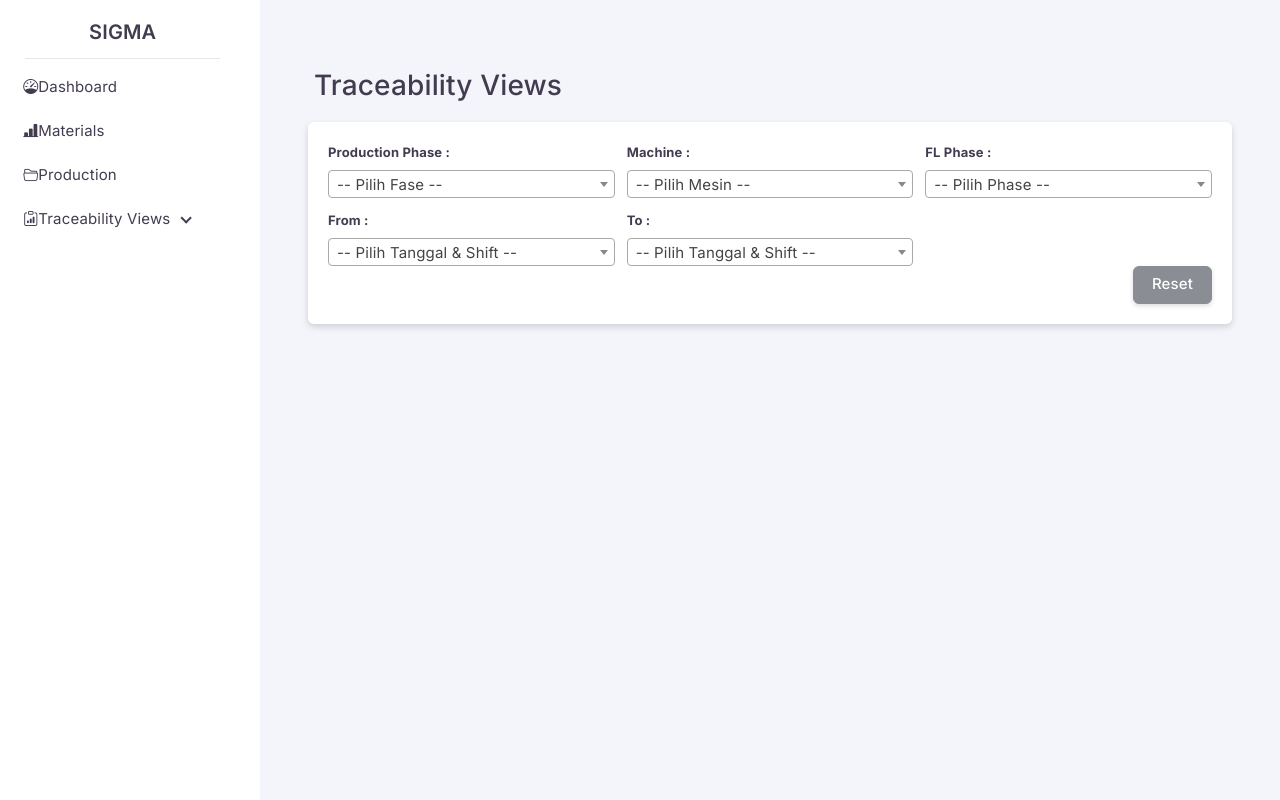
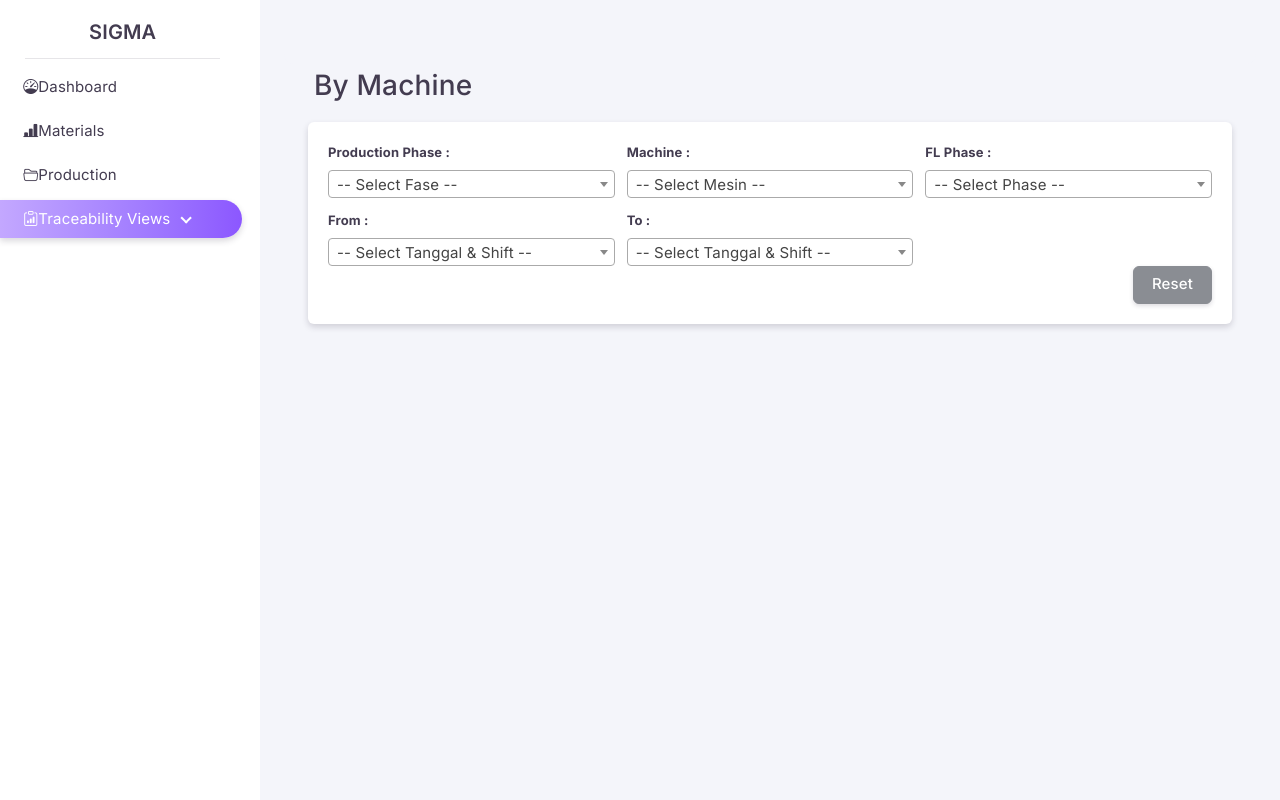
Before and after one commit to erika12340/SIGMA-PYTHON, a Django app: page /traceability_by_machine in a window 1280 px wide. Run offline with Django 5.2, Linux system fonts and the light colour scheme; data that the repository does not hold is empty; some libraries are stand-ins or nearby versions.

Commit message:
pembaharuanby cu dan by materials

```diff
--- a/material_app/templates/daftar_materials.html
+++ b/material_app/templates/daftar_materials.html
@@ -57,7 +57,7 @@
             <div class="col-md-6">
                 <label for="sfc" class="form-label fw-bold">Semi Finishing :</label>
                 <select name="sfc_code" id="sfc" class="form-select" onchange="this.form.submit()">
-                    <option value="">-- Pilih SFC --</option>
+                    <option value="">-- Select SFC --</option>
                     {% for sfc in sfc_list %}
                     <option value="{{ sfc.SFC_CODE }}" {% if sfc.SFC_CODE == selected_sfc %}selected{% endif %}>
                         {{ sfc.SFC_CODE }} - {{ sfc.SFC_DESC }}
@@ -68,7 +68,7 @@
             <div class="col-md-6">
                 <label for="mat" class="form-label fw-bold">IP Materials :</label>
                 <select name="mat_info" id="mat" class="form-select" onchange="this.form.submit()">
-                    <option value="">-- Pilih Material --</option>
+                    <option value="">-- Select Material --</option>
                     {% for m in materials %}
                     <option value="{{ m.MAT_CODE }}|{{ m.MAT_SAP_CODE }}|{{ m.MAT_VARIANT }}|{{ m.CNT_CODE }}"
                         {% if selected_mat_info == m.MAT_CODE|stringformat:"s"|add:"|"|add:m.MAT_SAP_CODE|add:"|"|add:m.MAT_VARIANT|add:"|"|add:m.CNT_CODE %}selected{% endif %}>
--- a/material_app/templates/data_produksi.html
+++ b/material_app/templates/data_produksi.html
@@ -13,7 +13,7 @@
                 <div class="col-md-4">
                     <label for="sfc" class="form-label fw-bold">Semi Finished :</label>
                     <select name="sfc_code" id="sfc" class="form-select" onchange="this.form.submit()">
-                        <option value="">-- Pilih SFC --</option>
+                        <option value="">-- Select SFC --</option>
                         {% for sfc in sfc_list %}
                         <option value="{{ sfc.SFC_CODE }}" {% if sfc.SFC_CODE == selected_sfc %}selected{% endif %}>
                             {{ sfc.SFC_CODE }} - {{ sfc.SFC_DESC }}
@@ -21,11 +21,12 @@
                         {% endfor %}
                     </select>
                 </div>
+
                 <!-- Pilih IP Materials -->
                 <div class="col-md-4">
                     <label for="mat" class="form-label fw-bold">IP Materials :</label>
                     <select name="mat_info" id="mat" class="form-select" onchange="this.form.submit()">
-                        <option value="">-- Pilih IP Materials --</option>
+                        <option value="">-- Select IP Materials --</option>
                         {% for m in materials %}
                         <option value="{{ m.MAT_SAP_CODE }}"
                             {% if selected_mat_info == m.MAT_SAP_CODE %}selected{% endif %}>
--- a/material_app/templates/templates2/index.html
+++ b/material_app/templates/templates2/index.html
@@ -1,43 +1,44 @@
 {% load static %}
-
 <!doctype html>
 <html lang="en" class="layout-menu-fixed layout-compact" data-assets-path="../assets/"
   data-template="vertical-menu-template-free">
 
 <head>
   <meta charset="utf-8" />
-  <meta name="viewport"
-    content="width=device-width, initial-scale=1.0, user-scalable=no, minimum-scale=1.0, maximum-scale=1.0" />
+  <meta name="viewport" content="width=device-width, initial-scale=1.0, user-scalable=no" />
   <meta name="robots" content="noindex, nofollow" />
-  <!-- Sistem Informasi Akomodasi Produksi Material -->
   <title>SIGMA</title>
 
   <!-- Custom CSS -->
   <link rel="stylesheet" href="{% static 'css/style.css' %}" />
+  <!-- Bootstrap 5.3.2 CSS -->
+  <link href="https://cdn.jsdelivr.net/npm/bootstrap@5.3.2/dist/css/bootstrap.min.css" rel="stylesheet"
+    integrity="sha384-..." crossorigin="anonymous" />
 
-  <!-- fonts -->
-  <meta name="description" content="" />
+  <!-- Fonts -->
   <link rel="preconnect" href="https://fonts.googleapis.com" />
   <link rel="preconnect" href="https://fonts.gstatic.com" crossorigin />
-  <link href="https://fonts.googleapis.com/css2?family=Inter:wght@300;400;500;600;700&ampdisplay=swap"
-    rel="stylesheet" />
+  <link href="https://fonts.googleapis.com/css2?family=Inter:wght@300;400;500;600;700&display=swap" rel="stylesheet" />
 
-  <!-- boostrap di folder static -->
+  <!-- Bootstrap Icons -->
   <link rel="stylesheet" href="https://cdn.jsdelivr.net/npm/bootstrap-icons@1.13.1/font/bootstrap-icons.min.css">
+
+  <!-- Vendor CSS -->
   <link rel="stylesheet" href="{% static 'assets/vendor/fonts/iconify-icons.css' %}" />
   <link rel="stylesheet" href="{% static 'assets/vendor/libs/node-waves/node-waves.css' %}" />
   <link rel="stylesheet" href="{% static 'assets/vendor/css/core.css' %}" />
-  <link rel="stylesheet" href="{% static '/assets/css/demo.css' %}" />
+  <link rel="stylesheet" href="{% static 'assets/css/demo.css' %}" />
   <link rel="stylesheet" href="{% static 'assets/vendor/libs/perfect-scrollbar/perfect-scrollbar.css' %}" />
   <link rel="stylesheet" href="{% static 'assets/vendor/libs/apex-charts/apex-charts.css' %}" />
+
+  <!-- Select2 -->
   <link href="https://cdn.jsdelivr.net/npm/select2@4.1.0-rc.0/dist/css/select2.min.css" rel="stylesheet" />
   <link rel="stylesheet"
     href="https://cdn.jsdelivr.net/npm/select2-bootstrap-5-theme@1.3.0/dist/select2-bootstrap-5-theme.min.css" />
+
+  <!-- jQuery -->
   <script src="https://ajax.googleapis.com/ajax/libs/jquery/3.7.1/jquery.min.js"></script>
   <script src="https://cdn.jsdelivr.net/npm/select2@4.1.0-rc.0/dist/js/select2.min.js"></script>
-
-
-
 </head>
 
 <body>
@@ -47,56 +48,58 @@
       <aside id="layout-menu" class="layout-menu menu-vertical menu bg-menu-theme"
         style="background-color: rgb(255, 255, 255);">
         <div class="app-brand demo">
-          <a href="index.html" class="app-brand-link">
+          <a href="/" class="app-brand-link">
             <span class="app-brand-text demo menu-text fw-semibold mt-8" style="text-align: center;">SIGMA
-              <hr style="width: 195px;"></span>
+              <hr style="width: 195px;">
+            </span>
           </a>
         </div>
         <div class="menu-inner-shadow"></div>
         <ul class="menu-inner py-1">
-
           <li class="menu-item" id="menu-dashboard">
-            <a href="/" class="menu-link md-2">
+            <a href="/" class="menu-link">
               <i class="bi bi-speedometer"></i>
-              <div data-i18n="Icons">Dashboard</div>
+              <div>Dashboard</div>
             </a>
           </li>
 
           <li class="menu-item" id="daftar_materials">
             <a href="daftar_materials" class="menu-link">
               <i class="bi bi-bar-chart-line-fill"></i>
-              <div data-i18n="Icons">Materials</div>
+              <div>Materials</div>
             </a>
           </li>
+
           <li class="menu-item" id="data_produksi">
             <a href="data_produksi" class="menu-link">
               <i class="bi bi-folder2-open"></i>
-              <div data-i18n="Icons">Production</div>
+              <div>Production</div>
             </a>
           </li>
 
+          <!-- Dropdown Menu -->
           <li class="menu-item dropdown" id="traceability">
-            <a href="#" class="menu-link dropdown-toggle" data-bs-toggle="dropdown" aria-expanded="false">
+            <a class="menu-link dropdown-toggle" href="#" id="dropdownMenuLink" role="button" data-bs-toggle="dropdown"
+              aria-expanded="false">
               <i class="bi bi-clipboard-data"></i>
-              <div data-i18n="Icons">Traceability Views</div>
+              <div>Traceability Views</div>
             </a>
-            <ul class="dropdown-menu">
-              <li id="by_machine">
-                <a class="dropdown-item" href="traceability_by_machine">By Materials</a>
+            <ul class="dropdown-menu" aria-labelledby="dropdownMenuLink">
+              <li id="traceability_by_machine">
+                <a class="dropdown-item" href="traceability_by_machine">By Machine</a>
               </li>
-              <li id="by_cu">
-                <a class="dropdown-item " href="traceability_by_cu">By CU</a>
+              <li id="traceability_by_cu">
+                <a class="dropdown-item" href="traceability_by_cu">By CU</a>
               </li>
-              <li id="by_materials">
-                <a class="dropdown-item" href="url 'traceability_by_materials">By Materials</a>
+              <li id="traceability_by_materials">
+                <a class="dropdown-item" href="traceability_by_materials">By Materials</a>
               </li>
             </ul>
           </li>
-
         </ul>
       </aside>
 
-      <!-- NAVBAR-->
+      <!-- Page Content -->
       <div class="layout-page">
         <nav
           class="layout-navbar container-xxl navbar-detached navbar navbar-expand-xl align-items-center bg-navbar-theme"
@@ -107,21 +110,24 @@
             </a>
           </div>
           <div class="navbar-nav-right d-flex align-items-center justify-content-end" id="navbar-collapse">
+            <!-- navbar content -->
           </div>
         </nav>
-        <!-- /NAVBAR-->
-
-        {% block content %} {% endblock %}
-
+        {% block content %}{% endblock %}
       </div>
     </div>
   </div>
   <div class="layout-overlay layout-menu-toggle"></div>
-  </div>
 
-  <!-- Boostrap JS -->
+  <!-- JS & Plugins -->
   <script src="https://cdn.datatables.net/1.13.7/js/jquery.dataTables.min.js"></script>
   <script src="https://cdn.datatables.net/1.13.7/js/dataTables.bootstrap4.min.js"></script>
+
+  <!-- Bootstrap 5.3.2 JS Bundle with Popper -->
+  <script src="https://cdn.jsdelivr.net/npm/bootstrap@5.3.2/dist/js/bootstrap.bundle.min.js" integrity="sha384-..."
+    crossorigin="anonymous"></script>
+
+  <!-- JS in folder -->
   <script src="{% static 'assets/vendor/libs/jquery/jquery.js' %}"></script>
   <script src="{% static 'assets/vendor/libs/popper/popper.js' %}"></script>
   <script src="{% static 'assets/vendor/js/bootstrap.js' %}"></script>
@@ -132,26 +138,26 @@
   <script src="{% static 'assets/js/main.js' %}"></script>
   <script src="{% static 'assets/js/dashboards-analytics.js' %}"></script>
 
-  <!-- Aktif Menu -->
+  <!-- Aktifkan Menu Sesuai Halaman -->
   <script>
     const currentUrl = window.location.pathname;
-    if (currentUrl == '/') {
+    if (currentUrl === '/') {
       document.getElementById('menu-dashboard').classList.add('active');
-    } else if (currentUrl == '/daftar_materials') {
+    } else if (currentUrl.includes('/daftar_materials')) {
       document.getElementById('daftar_materials').classList.add('active');
-    } else if (currentUrl == '/data_produksi') {
+    } else if (currentUrl.includes('/data_produksi')) {
       document.getElementById('data_produksi').classList.add('active');
-    } else if (currentUrl == '/traceability') {
+    } else if (currentUrl.includes('/traceability_by_machine')) {
       document.getElementById('traceability').classList.add('active');
-    } else if (currentUrl == '/traceability_by_machine') {
       document.getElementById('traceability_by_machine').classList.add('active');
-    } else if (currentUrl == '/traceability_by_cu') {
+    } else if (currentUrl.includes('/traceability_by_cu')) {
+      document.getElementById('traceability').classList.add('active');
       document.getElementById('traceability_by_cu').classList.add('active');
-    } else if (currentUrl == '/traceability_by_materials') {
+    } else if (currentUrl.includes('/traceability_by_materials')) {
+      document.getElementById('traceability').classList.add('active');
       document.getElementById('traceability_by_materials').classList.add('active');
     }
   </script>
-
 </body>
 
 </html>
--- a/material_app/templates/traceability_by_machine.html
+++ b/material_app/templates/traceability_by_machine.html
@@ -54,16 +54,16 @@
 
 <!-- Container Box -->
 <div class="container">
-    <h3 style="margin-left: 30px ;">Traceability Views</h3>
+    <h3 style="margin-left: 30px ;">By Machine</h3>
     <div class="container mt-4">
         <div class="card mb-4 shadow-sm">
             <div class="card-body">
                 <!-- Form Produksi  -->
-                <form method="get" action="{% url 'traceability_by_machine' %}" class="row g-3" id="filterForm">
+                <form method="get" action="traceability_by_machine" class="row g-3" id="filterForm">
                     <div class="col-md-4">
                         <label for="trc" class="form-label fw-bold">Production Phase :</label>
                         <select name="trc_code" id="trc" class="form-select" onchange="this.form.submit()">
-                            <option value="">-- Pilih Fase --</option>
+                            <option value="">-- Select Fase --</option>
                             {% for trc in trc_list %}
                             <option value="{{ trc.TRC_PP_CODE }}"
                                 {% if trc.TRC_PP_CODE == selected_trc %}selected{% endif %}>
@@ -77,7 +77,7 @@
                     <div class="col-md-4">
                         <label for="mch_info" class="form-label fw-bold">Machine :</label>
                         <select name="mch_info" id="mch_info" class="form-select" onchange="this.form.submit()">
-                            <option value="">-- Pilih Mesin --</option>
+                            <option value="">-- Select Mesin --</option>
                             {% for m in machines %}
                             {% with value=m.TRC_PP_CODE|add:"|"|add:m.TRC_MCH_CODE %}
                             <option value="{{ value }}" {% if selected_mch_info == value %}selected{% endif %}>
@@ -92,7 +92,7 @@
                     <div class="col-md-4">
                         <label for="mch_info" class="form-label fw-bold">FL Phase :</label>
                         <select name="trc_fl_phase" id="trc_fl_phase" class="form-select" onchange="this.form.submit()">
-                            <option value="">-- Pilih Phase --</option>
+                            <option value="">-- Select Phase --</option>
                             {% for p in phase %}
                             <option value="{{ p.TRC_FL_PHASE }}"
                                 {% if p.TRC_FL_PHASE == selected_phase %}selected{% endif %}>
@@ -112,7 +112,7 @@
                     <div class="col-md-4">
                         <label for="start_date" class="form-label fw-bold">From :</label>
                         <select name="start_date" id="start_date" class="form-select" onchange="this.form.submit()">
-                            <option value="">-- Pilih Tanggal & Shift --</option>
+                            <option value="">-- Select Tanggal & Shift --</option>
                             {% for opt in date_shift_choices %}
                             <option value="{{ opt.value }}"
                                 {% if selected_start_date == opt.value %}selected{% endif %}>
@@ -125,7 +125,7 @@
                     <div class="col-md-4">
                         <label for="end_date" class="form-label fw-bold">To :</label>
                         <select name="end_date" id="end_date" class="form-select" onchange="this.form.submit()">
-                            <option value="">-- Pilih Tanggal & Shift --</option>
+                            <option value="">-- Select Tanggal & Shift --</option>
                             {% for opt in date_shift_choices %}
                             <option value="{{ opt.value }}" {% if selected_end_date == opt.value %}selected{% endif %}>
                                 {{ opt.label }}
@@ -137,7 +137,7 @@
 
                 <!-- Tombol Reset -->
                 <div class="col-md-12 text-end">
-                    <a href="{% url 'traceability_by_machine' %}" class="btn btn-secondary"> Reset </a>
+                    <a href="traceability_by_machine" class="btn btn-secondary"> Reset </a>
                 </div>
             </div>
         </div>
@@ -146,13 +146,13 @@
         {% if traceability_tree %}
         <div class="card">
             <div class="card-body">
-                <h5 class="card-title mb-3">Traceability Views By Machine</h5>
+                <h5 class="card-title mb-3">Traceability Views</h5>
                 <div id="material-tree">
                     {% for row in traceability_tree %}
                     <div class="material-item level-{{ row.level|add:1 }} mb-1">
                         <button class="toggle-btn" data-id="{{ forloop.counter }}">▶</button>
                         <!-- memiliki status consumed -->
-                        <strong>({{ row.TRC_SO_CODE }} {{ row.TRC_CU_EXT_PROGR }})</strong> -
+                        ({{ row.TRC_SO_CODE }} {{ row.TRC_CU_EXT_PROGR }}) -
                         {{ row.MAT_CODE }} -
                         {{ row.TRC_MAT_SAP_CODE }} -
                         ({{ row.TRC_START_TIME|date:"Y-m-d H:i" }} - {{ row.TRC_END_TIME|date:"Y-m-d H:i" }}) -
--- a/material_app/views.py
+++ b/material_app/views.py
@@ -353,7 +353,7 @@ def traceability_by_machine(request):
         ).annotate(
             MAT_CODE=Subquery(mat_code_subquery),
             WM_CODE=Subquery(wm_code_subquery),
-            WM_NAME=Subquery(wm_name_subquery),  # <-- tambah subquery WM_NAME
+            WM_NAME=Subquery(wm_name_subquery),
         )
 
         #  Filter by Production Phase
@@ -387,7 +387,7 @@ def traceability_by_machine(request):
                 'TRC_CU_EXT_PROGR',
                 'MAT_CODE',
                 'WM_CODE',
-                'WM_NAME',  # <-- pastikan ada di sini juga
+                'WM_NAME',
             )
         )
 
@@ -429,7 +429,6 @@ def traceability_by_machine(request):
                         'level': 1,
                         **item
                     })
-
     context = {
         'trc_list': trc_list,
         'machines': machines,
@@ -447,25 +446,6 @@ def traceability_by_machine(request):
 
 
 
-
-
-
-
-
-
-
-
-
-
-
-
-
-
-
-
-
-
-
 # ===================== Traceability By CU ======================
 def traceability_by_cu(request):
     # Ambil input dari form
@@ -475,7 +455,7 @@ def traceability_by_cu(request):
     end_date_raw = request.GET.get('end_date')
     trc_fl_phase = request.GET.get('trc_fl_phase')
 
-    # Parse mat_info => ambil cu_ext
+    #  Ambil cu_ext
     cu_ext = None
     if mat_info:
         try:
@@ -561,6 +541,7 @@ def traceability_by_cu(request):
 
     # === Data Traceability ===
     traceability_raw = []
+    traceability_raw_cu = []
     if start_date and end_date:
         mat_code_subquery = MD_MATERIALS.objects.filter(
             MAT_SAP_CODE=OuterRef('TRC_MAT_SAP_CODE')
@@ -637,12 +618,26 @@ def traceability_by_cu(request):
                         **item
                     })
 
-    # === Material info ===
+    # === Mengambil Data CU dan Materials ===
+    data_cu = None
+    materials = None
+
+    if cu_ext and so_code:
+        data_cu = WMS_TRACEABILITY.objects.filter(
+            TRC_SO_CODE=so_code,
+            TRC_CU_EXT_PROGR=cu_ext
+
+    ).order_by('-TRC_START_TIME').first()
+
+    if data_cu:
+        materials = MD_MATERIALS.objects.filter(
+            MAT_SAP_CODE=data_cu.TRC_MAT_SAP_CODE
+        ).first()
+
     get_materials = None
     if cu_ext:
         get_materials = MD_MATERIALS.objects.filter(MAT_CODE=cu_ext).first()
 
-    # Context ke template
     context = {
         'sources': sources,
         'cu_list': cu_list,
@@ -655,8 +650,13 @@ def traceability_by_cu(request):
         'selected_phase': trc_fl_phase,
         'mat_info': mat_info,
         'get_materials': get_materials,
+        'data_cu': data_cu,
+        'materials' : materials,
     }
     return render(request, 'traceability_by_cu.html', context)
+
+
+
 
 
 
@@ -736,7 +736,7 @@ def traceability_by_materials(request):
     ]
 
     # Ambil data traceability
-    traceability_raw = []
+    traceability_raw_mat = []
 
     if start_date and end_date:
         mat_code_subquery = MD_MATERIALS.objects.filter(
@@ -763,7 +763,7 @@ def traceability_by_materials(request):
         if trc_fl_phase:
             traceability_qs = traceability_qs.filter(TRC_FL_PHASE=trc_fl_phase)
 
-        traceability_raw = list(
+        traceability_raw_mat = list(
             traceability_qs.values(
                 'TRC_PP_CODE',
                 'TRC_MCH_CODE',
@@ -776,6 +776,7 @@ def traceability_by_materials(request):
                 'TRC_SFC_CODE',
                 'MAT_CODE',
                 'WM_NAME',
+
             )
         )
 
@@ -783,7 +784,7 @@ def traceability_by_materials(request):
         'sfc_list': sfc_list,
         'material_list': material_list,
         'phase': phase,
-        'traceability_raw' : traceability_raw,
+        'traceability_raw_mat' : traceability_raw_mat,
         'date_shift_choices': date_shift_choices,
         'selected_sfc': sfc_code,
         'selected_mat': mat_code,
```
Also changed, not shown: material_app/models.py (+5 -7 lines), material_app/templates/traceability_by_cu.html (+13 -13 lines), material_app/templates/traceability_by_materials.html (+22 -31 lines).
